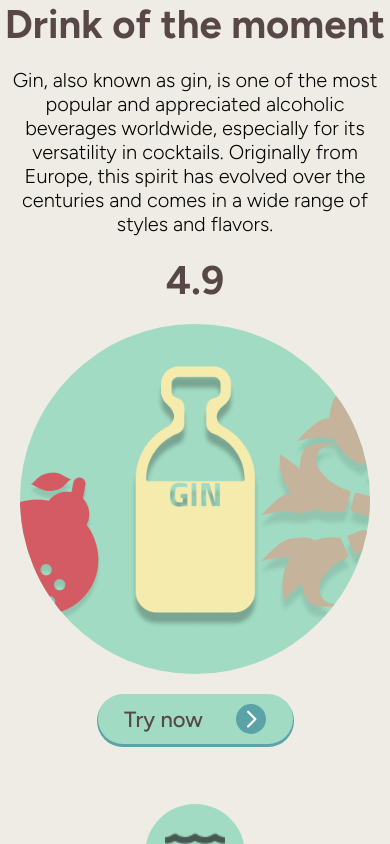
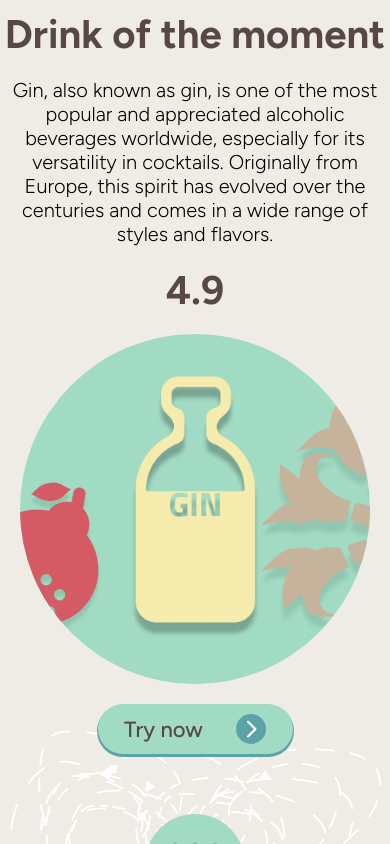
Before and after one commit to oscarmauriciogiraldo/cocktail-galery, an Angular app: page /The-Cocktail-DB in a window 390 px wide. Shown: the top 844 px of the page. Built offline with nearby package versions, Linux system fonts and the light colour scheme.

Commit message:
container banner mobile background

```diff
--- a/src/app/pages/cocktail-landing/cocktail-landing.component.scss
+++ b/src/app/pages/cocktail-landing/cocktail-landing.component.scss
@@ -6,6 +6,12 @@
   //padding: 5px;
   transition: all 300ms ease;
   //background: red;
+  background: url(../../../assets/img/ilustraciones/Lineas-fondo.png);
+  background-repeat: no-repeat;
+  background-position: center;
+  background-size: 95%;
+  margin: 10px 0px;
+  transition: all 300ms ease;
 }
 /* .containerBanner{
   display: flex;
```
